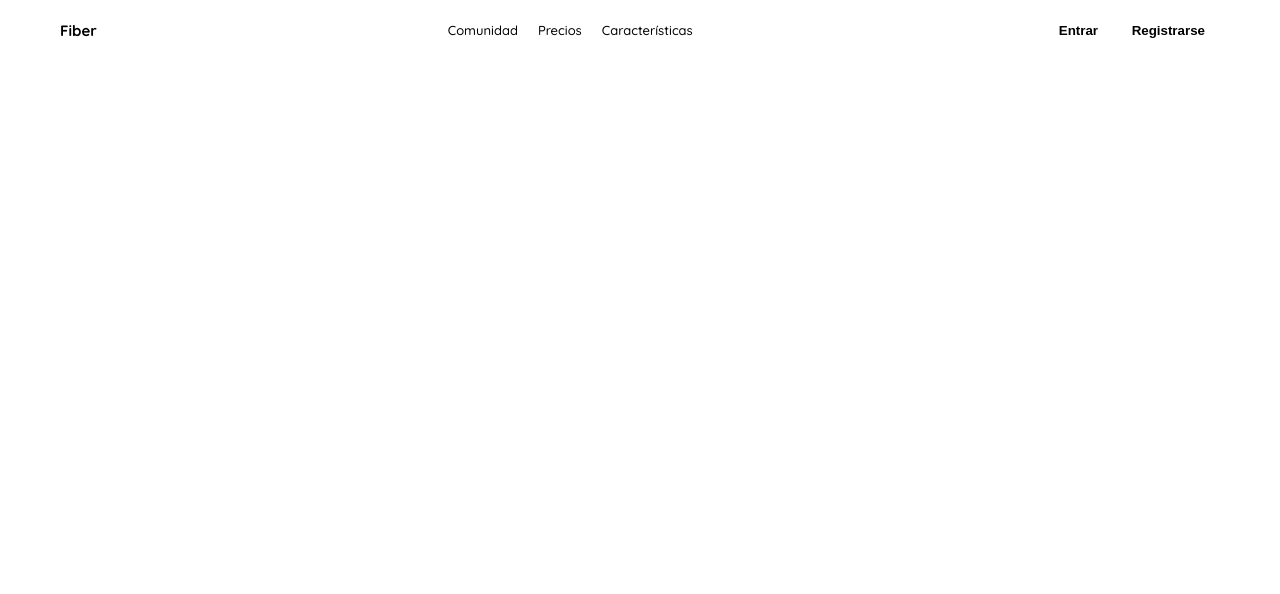
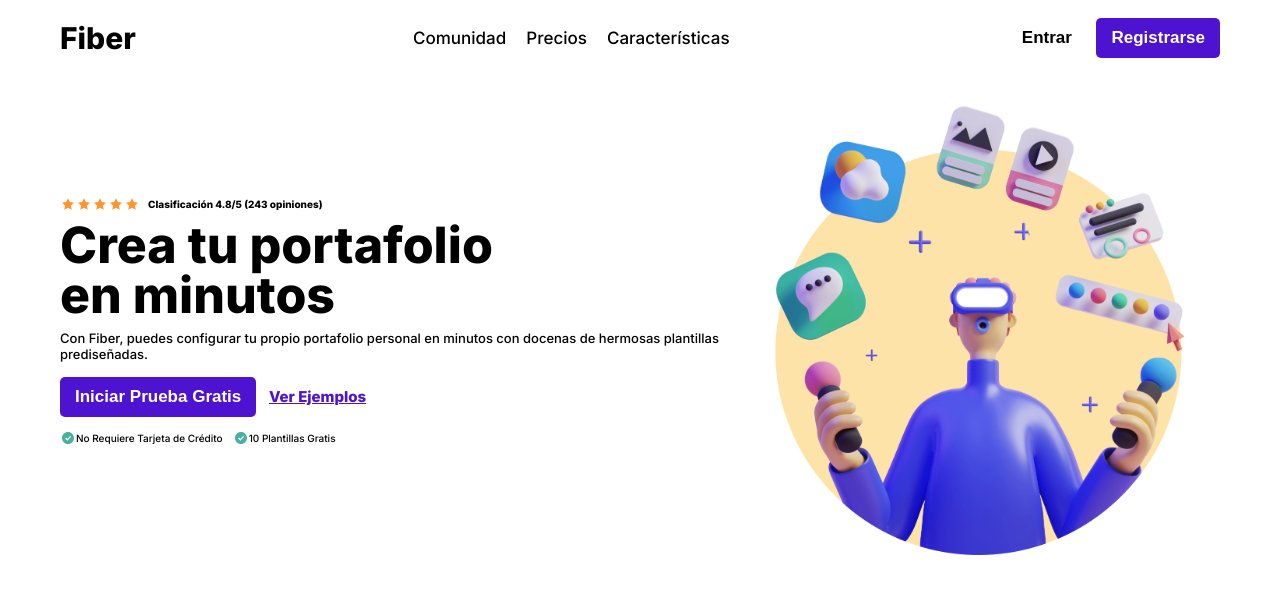
Before and after one commit to JeanPi22/Reto_Landing_Page_Codewell, a plain HTML site: page index.html in a window 1280 px wide. Drawn offline with Linux system fonts and the light colour scheme.

Commit message:
Sección de crear portafolio e iniciar prueba completa

```diff
--- a/Css/style.css
+++ b/Css/style.css
@@ -6,30 +6,31 @@
 html {
     font-size: 62.5%;
     font-family: 'Inter', sans-serif;
-    font-family: 'Lobster', cursive;
-    font-family: 'Quicksand', sans-serif;
 }
 :root {
     --color-principal: #4d13d1;
 }
 
+/*Elementos Globales*/
+a {
+    text-decoration: none;
+    color: black;
+}
+
 /* Elementos de la barra de navegación */
+
 nav {
     width: 100vw;
     display: flex;
     justify-content: space-between;
     align-items: center;
-    height: 6rem;
+    height: 7.5rem;
     padding: 1rem 6rem;
-    font-size: 1.3rem;
+    font-size: 1.7rem;
 }
-.Name_page {
-    font-size: 1.5rem;
+.Name_page h1{
+    font-size: 3rem;
     font-weight:bold;
-}
-.items_page ul a{
-    text-decoration: none;
-    color: black;
 }
 .items_page ul{
     font-weight: 500;
@@ -40,16 +41,101 @@ nav {
     padding-left: 1rem;
     padding-right: 1rem;
 }
+.items_page li a:hover {
+    cursor: pointer;
+    color: var(--color-principal);
+    font-weight: 800;
+}
+
+/* Elementos Contenido de "Crear Portafolio" */
+
+.container_create {
+    display: flex;
+    justify-content: center;
+    align-items: center;
+    padding: 0 6rem;
+}
+.container_create .info_create {
+    display: flex;
+    flex-direction: column;
+    align-items: flex-start;
+}
+.container_create .info_create .star_point img,
+.container_create .info_create .descripcion_check img {
+    height: 1.2rem;
+    margin: 0 .2rem;
+}
+.container_create .info_create .star_point b {
+    margin-left: .8rem;
+}
+.container_create .info_create .star_point {
+    display: flex;
+    justify-content: flex-start;
+    align-items: center;
+    margin: 1rem 0;
+}
+.container_create .info_create .create_port {
+    font-size: 5rem;
+    font-weight:800;
+    line-height: 1;
+}
+.container_create .info_create .desc_port {
+    font-size: 1.3rem;
+    margin-top: 1rem;
+}
+.container_create .info_create .start_free {
+    margin: 1.5rem 0;
+}
+.container_create .info_create .start_free .examplet {
+    margin-left: 1rem;
+    color: var(--color-principal);
+    font-weight:bold;
+    font-size: 1.5rem;
+}
+.container_create .info_create .descripcion_check {
+    display: flex;
+    flex-wrap: wrap;
+
+}
+.container_create .info_create .descripcion_check figure {
+    display: flex;
+    margin-right: 1rem;
+}
+/* Imagen Crear Portafolio */
+.container_create .card_img img{
+    height: 48rem;
+}
+
+/* Botones (Entrar, Registrarse e Iniciar Prueba Gratis */
+
+.login .btn_register button,
+.info_create .start_free button {
+    font-size: 1.7rem;
+    font-weight:bold;
+    height: 4rem;
+    padding: .8rem 1.5rem;
+    background-color: var(--color-principal);
+    color: white;
+    cursor: pointer;
+    border: none;
+    border-radius: .5rem;
+}
 .login .btn_login button {
+    font-size: 1.7rem;
     font-weight:bold;
-    height: 3rem;
+    height: 4rem;
+    margin-right: .5rem;
     padding: .8rem 1.5rem;
     background-color: white;
     cursor: pointer;
     border: none;
-    border-radius: .3rem;
+    border-radius: .5rem;
 }
-.login .btn_login button:hover{
-    color: white;
-    background-color: var(--color-principal);
+.login .btn_resgister button:hover,
+.info_create .start_free button:hover,
+.login .btn_login button:hover {
+    background-color: white;
+    border: .2rem solid var(--color-principal);
+    border-radius: .5rem;
+    color: var(--color-principal);
 }
--- a/index.html
+++ b/index.html
@@ -5,13 +5,13 @@
     <meta name="viewport" content="width=device-width, initial-scale=1.0">
     <title>Página Inicio</title>
     <link rel="stylesheet" href="./Css/style.css">
-    <link href="https://fonts.googleapis.com/css2?family=Inter:wght@200;500;800&family=Lobster&family=Quicksand:wght@300;500;700&display=swap" rel="stylesheet">
+    <link href="https://fonts.googleapis.com/css2?family=Inter:wght@200;500;800;900&family=Lobster&family=Quicksand:wght@300;500;700&display=swap" rel="stylesheet">
 </head>
 <body>
     <header>
         <nav>
             <div class="Name_page">
-                Fiber
+                <h1>Fiber</h1>
             </div>
             <div class="items_page">
                 <ul>
@@ -22,10 +22,45 @@
             </div>
             <div class="login">
                 <a href="#" class="btn_login"><button>Entrar</button></a>
-                <a href="#" class="btn_login"><button>Registrarse</button></a>
+                <a href="#" class="btn_register"><button>Registrarse</button></a>
             </div>
         </nav>
     </header>
-
+    <main>
+        <section class="container_create">
+            <div class="info_create">
+                <div class="star_point">
+                    <img src="./Assets/star.svg" alt="estrella">
+                    <img src="./Assets/star.svg" alt="estrella">
+                    <img src="./Assets/star.svg" alt="estrella">
+                    <img src="./Assets/star.svg" alt="estrella">
+                    <img src="./Assets/star.svg" alt="estrella">
+                    <b>Clasificación 4.8/5 (243 opiniones)</b>
+                </div>
+                <h1 class="create_port">Crea tu portafolio<br>en minutos</h1>
+                <p class="desc_port">Con Fiber, puedes configurar tu propio portafolio personal en minutos con docenas de hermosas plantillas prediseñadas.</p>
+                <div class="start_free">
+                    <a href="#" class="btn_start"><button>Iniciar Prueba Gratis</button></a>
+                    <a href="#" class="examplet"><u>Ver Ejemplos</u></a>
+                </div>
+                <div class="descripcion_check">
+                    <figure class="check">
+                        <img src="./Assets/Checkmark.svg" alt="Check">
+                        <p>No Requiere Tarjeta de Crédito</p>
+                    </figure>
+                    <figure class="check">
+                        <img src="./Assets/Checkmark.svg" alt="Check">
+                        <p>10 Plantillas Gratis</p>
+                    </figure>
+                </div>
+            </div>
+            <div class="card_img">
+                <img src="./Assets/hero-Illustration.png" alt="Crea tu portafolio" title="Portafolio">
+            </div>
+        </section>
+        <section class="container_whyFiber"></section>
+        <section class="container_free"></section>
+        <section class="container_comment"></section>
+    </main>
 </body>
 </html>
```
